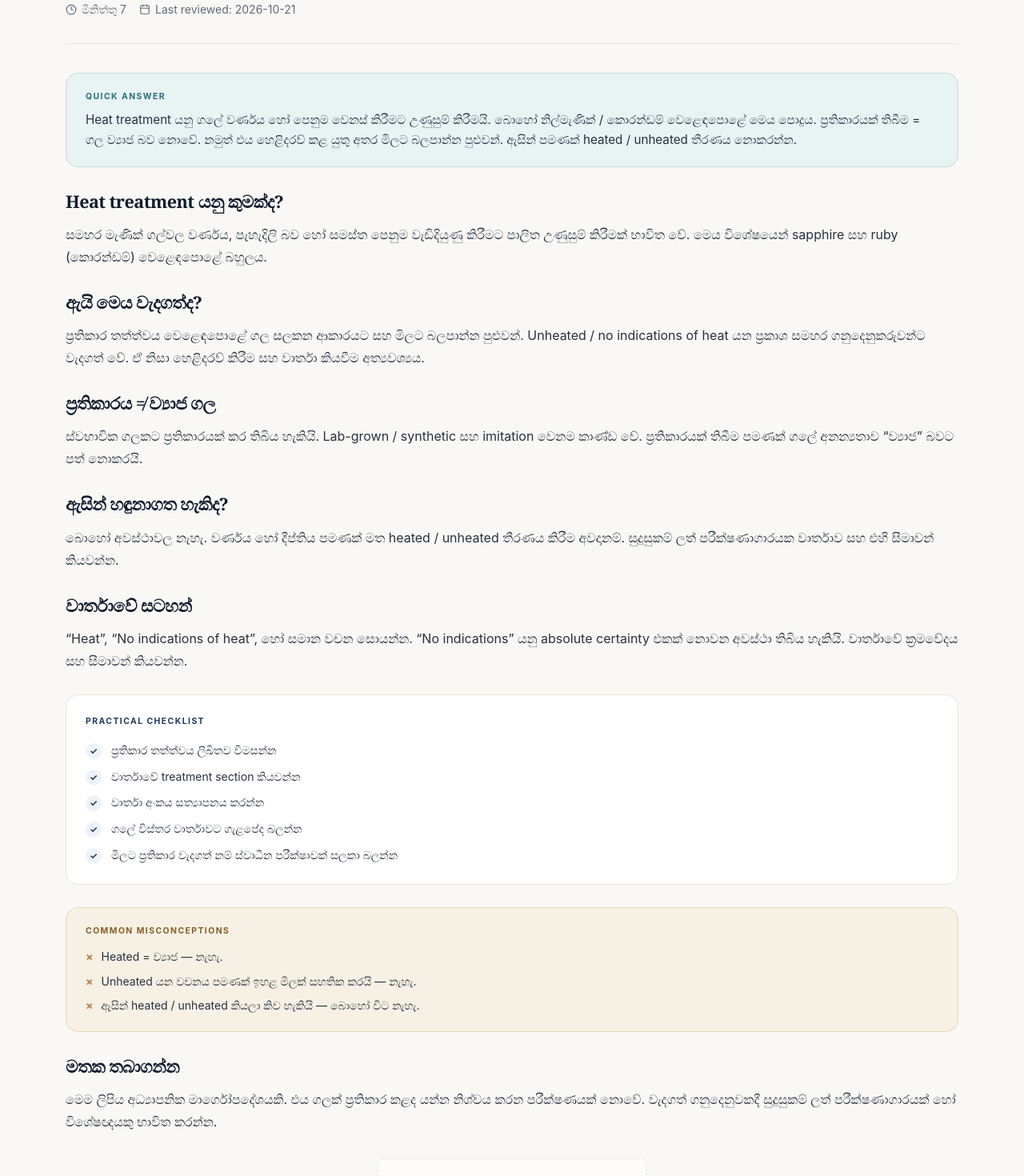
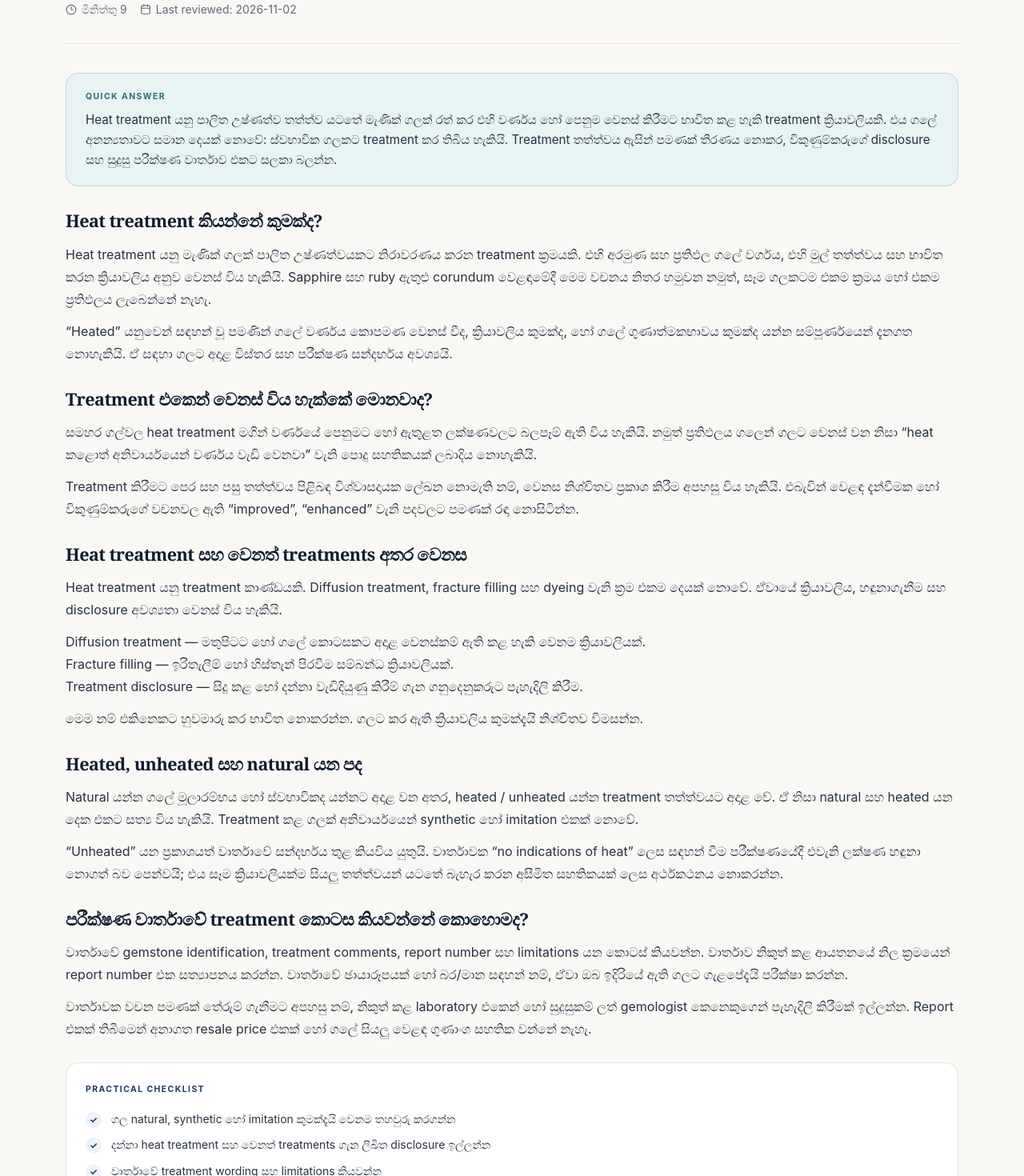
Before and after one commit to LinukaBandara/GemologyX, a Next.js app: page /si/learn/heat-treatment-guide in a window 1280 px wide. Shown: the part 320-1790 px from the top of the page at 80% size. Built offline with nearby package versions, Linux system fonts and the light colour scheme.

Commit message:
content: expand Sinhala heat treatment guide

```diff
--- a/src/app/si/learn/heat-treatment-guide/page.tsx
+++ b/src/app/si/learn/heat-treatment-guide/page.tsx
@@ -8,99 +8,155 @@ import {
 } from "@/components/article-layout";
 
 export const metadata: Metadata = {
-  title: "මැණික්වල උණුසුම් ප්‍රතිකාරය (Heat treatment) | GemologyX",
+  title: "මැණික්වල Heat Treatment: ක්‍රියාවලිය සහ හෙළිදරව් කිරීම | GemologyX",
   description:
-    "මැණික්වල උණුසුම් ප්‍රතිකාරය යනු කුමක්ද, එය වටිනාකමට බලපාන්නේ කෙසේද, හෙළිදරව් කිරීම සහ වාර්තා කියවන ආකාරය.",
+    "මැණික්වල heat treatment යනු කුමක්ද, එය පෙනුමට හා වෙළඳ වටිනාකමට බලපාන ආකාරය, වාර්තා කියවීම සහ ප්‍රතිකාර තොරතුරු තහවුරු කිරීම.",
 };
 
 export default function Page() {
   return (
     <ArticleLayout
       category="සිංහල මැණික් දැනුම"
-      readTime="මිනිත්තු 7"
-      title="මැණික්වල උණුසුම් ප්‍රතිකාරය (Heat treatment)"
+      readTime="මිනිත්තු 9"
+      title="මැණික්වල උණුසුම් ප්‍රතිකාරය (Heat Treatment)"
       crumbHref="/si/learn/gemstone-treatment-disclosure"
       crumbLabel="ප්‍රතිකාර හෙළි කිරීම"
-      lastReviewed="2026-10-21"
+      lastReviewed="2026-11-02"
       related={[
         { label: "ප්‍රතිකාර තොරතුරු හෙළි කිරීම", href: "/si/learn/gemstone-treatment-disclosure" },
-        { label: "Heated vs Unheated නිල්මැණික්", href: "/si/learn/heated-vs-unheated-blue-sapphire" },
+        { label: "Heated සහ unheated නිල්මැණික්", href: "/si/learn/heated-vs-unheated-blue-sapphire" },
+        { label: "Diffusion treatment", href: "/si/learn/diffusion-treatment-guide" },
+        { label: "Fracture filling", href: "/si/learn/fracture-filling-guide" },
         { label: "මැණික් පරීක්ෂණ වාර්තාව කියවීම", href: "/si/learn/how-to-read-gem-report" },
-        { label: "මැණික් මිලදී ගැනීමේ checklist", href: "/si/learn/gemstone-buying-checklist" },
       ]}
     >
       <QuickAnswer>
         <p>
-          Heat treatment යනු ගලේ වර්ණය හෝ පෙනුම වෙනස් කිරීමට උණුසුම් කිරීමයි.
-          බොහෝ නිල්මැණික් / කොරන්ඩම් වෙළෙඳපොළේ මෙය පොදුය. ප්‍රතිකාරයක් තිබීම =
-          ගල ව්‍යාජ බව නොවේ. නමුත් එය හෙළිදරව් කළ යුතු අතර මිලට බලපාන්න පුළුවන්.
-          ඇසින් පමණක් heated / unheated තීරණය නොකරන්න.
+          Heat treatment යනු පාලිත උෂ්ණත්ව තත්ත්ව යටතේ මැණික් ගලක් රත් කර
+          එහි වර්ණය හෝ පෙනුම වෙනස් කිරීමට භාවිත කළ හැකි treatment ක්‍රියාවලියකි.
+          එය ගලේ අනන්‍යතාවට සමාන දෙයක් නොවේ: ස්වභාවික ගලකට treatment කර තිබිය
+          හැකියි. Treatment තත්ත්වය ඇසින් පමණක් තීරණය නොකර, විකුණුම්කරුගේ
+          disclosure සහ සුදුසු පරීක්ෂණ වාර්තාව එකට සලකා බලන්න.
         </p>
       </QuickAnswer>
 
-      <ArticleSection heading="Heat treatment යනු කුමක්ද?">
+      <ArticleSection heading="Heat treatment කියන්නේ කුමක්ද?">
         <p>
-          සමහර මැණික් ගල්වල වර්ණය, පැහැදිලි බව හෝ සමස්ත පෙනුම වැඩිදියුණු කිරීමට
-          පාලිත උණුසුම් කිරීමක් භාවිත වේ. මෙය විශේෂයෙන් sapphire සහ ruby
-          (කොරන්ඩම්) වෙළෙඳපොළේ බහුලය.
+          Heat treatment යනු මැණික් ගලක් පාලිත උෂ්ණත්වයකට නිරාවරණය කරන
+          treatment ක්‍රමයකි. එහි අරමුණ සහ ප්‍රතිඵල ගලේ වර්ගය, එහි මුල්
+          තත්ත්වය සහ භාවිත කරන ක්‍රියාවලිය අනුව වෙනස් විය හැකියි.
+          Sapphire සහ ruby ඇතුළු corundum වෙළඳාමේදී මෙම වචනය නිතර
+          හමුවන නමුත්, සෑම ගලකටම එකම ක්‍රමය හෝ එකම ප්‍රතිඵලය ලැබෙන්නේ නැහැ.
+        </p>
+        <p>
+          “Heated” යනුවෙන් සඳහන් වූ පමණින් ගලේ වර්ණය කොපමණ වෙනස් වීද,
+          ක්‍රියාවලිය කුමක්ද, හෝ ගලේ ගුණාත්මකභාවය කුමක්ද යන්න සම්පූර්ණයෙන්
+          දැනගත නොහැකියි. ඒ සඳහා ගලට අදාළ විස්තර සහ පරීක්ෂණ සන්දර්භය අවශ්‍යයි.
         </p>
       </ArticleSection>
 
-      <ArticleSection heading="ඇයි මෙය වැදගත්ද?">
+      <ArticleSection heading="Treatment එකෙන් වෙනස් විය හැක්කේ මොනවාද?">
         <p>
-          ප්‍රතිකාර තත්ත්වය වෙළෙඳපොළේ ගල සලකන ආකාරයට සහ මිලට බලපාන්න පුළුවන්.
-          Unheated / no indications of heat යන ප්‍රකාශ සමහර ගනුදෙනුකරුවන්ට වැදගත්
-          වේ. ඒ නිසා හෙළිදරව් කිරීම සහ වාර්තා කියවීම අත්‍යවශ්‍යය.
+          සමහර ගල්වල heat treatment මගින් වර්ණයේ පෙනුමට හෝ ඇතුළත
+          ලක්ෂණවලට බලපෑම් ඇති විය හැකියි. නමුත් ප්‍රතිඵලය ගලෙන් ගලට
+          වෙනස් වන නිසා “heat කළොත් අනිවාර්යයෙන් වර්ණය වැඩි වෙනවා”
+          වැනි පොදු සහතිකයක් ලබාදිය නොහැකියි.
+        </p>
+        <p>
+          Treatment කිරීමට පෙර සහ පසු තත්ත්වය පිළිබඳ විශ්වාසදායක
+          ලේඛන නොමැති නම්, වෙනස නිශ්චිතව ප්‍රකාශ කිරීම අපහසු විය හැකියි.
+          එබැවින් වෙළඳ දැන්වීමක හෝ විකුණුම්කරුගේ වචනවල ඇති
+          “improved”, “enhanced” වැනි පදවලට පමණක් රඳා නොසිටින්න.
         </p>
       </ArticleSection>
 
-      <ArticleSection heading="ප්‍රතිකාරය ≠ ව්‍යාජ ගල">
+      <ArticleSection heading="Heat treatment සහ වෙනත් treatments අතර වෙනස">
         <p>
-          ස්වභාවික ගලකට ප්‍රතිකාරයක් කර තිබිය හැකියි. Lab-grown / synthetic සහ
-          imitation වෙනම කාණ්ඩ වේ. ප්‍රතිකාරයක් තිබීම පමණක් ගලේ අනන්‍යතාව
-          “ව්‍යාජ” බවට පත් නොකරයි.
+          Heat treatment යනු treatment කාණ්ඩයකි. Diffusion treatment,
+          fracture filling සහ dyeing වැනි ක්‍රම එකම දෙයක් නොවේ.
+          ඒවායේ ක්‍රියාවලිය, හඳුනාගැනීම සහ disclosure අවශ්‍යතා වෙනස්
+          විය හැකියි.
+        </p>
+        <ul>
+          <li><a href="/si/learn/diffusion-treatment-guide">Diffusion treatment</a> — මතුපිටට හෝ ගලේ කොටසකට අදාළ වෙනස්කම් ඇති කළ හැකි වෙනම ක්‍රියාවලියක්.</li>
+          <li><a href="/si/learn/fracture-filling-guide">Fracture filling</a> — ඉරිතැලීම් හෝ හිස්තැන් පිරවීම සම්බන්ධ ක්‍රියාවලියක්.</li>
+          <li><a href="/si/learn/gemstone-treatment-disclosure">Treatment disclosure</a> — සිදු කළ හෝ දන්නා වැඩිදියුණු කිරීම් ගැන ගනුදෙනුකරුට පැහැදිලි කිරීම.</li>
+        </ul>
+        <p>
+          මෙම නම් එකිනෙකට හුවමාරු කර භාවිත නොකරන්න. ගලට කර ඇති
+          ක්‍රියාවලිය කුමක්දැයි නිශ්චිතව විමසන්න.
         </p>
       </ArticleSection>
 
-      <ArticleSection heading="ඇසින් හඳුනාගත හැකිද?">
+      <ArticleSection heading="Heated, unheated සහ natural යන පද">
         <p>
-          බොහෝ අවස්ථාවල නැහැ. වර්ණය හෝ දීප්තිය පමණක් මත heated / unheated තීරණය
-          කිරීම අවදානම්. සුදුසුකම් ලත් පරීක්ෂණාගාරයක වාර්තාව සහ එහි සීමාවන්
-          කියවන්න.
+          Natural යන්න ගලේ මූලාරම්භය හෝ ස්වභාවිකද යන්නට අදාළ වන අතර,
+          heated / unheated යන්න treatment තත්ත්වයට අදාළ වේ. ඒ නිසා
+          natural සහ heated යන දෙක එකට සත්‍ය විය හැකියි. Treatment
+          කළ ගලක් අනිවාර්යයෙන් synthetic හෝ imitation එකක් නොවේ.
+        </p>
+        <p>
+          “Unheated” යන ප්‍රකාශයත් වාර්තාවේ සන්දර්භය තුළ කියවිය යුතුයි.
+          වාර්තාවක “no indications of heat” ලෙස සඳහන් වීම පරීක්ෂණයේදී
+          එවැනි ලක්ෂණ හඳුනා නොගත් බව පෙන්වයි; එය සෑම ක්‍රියාවලියක්ම
+          සියලු තත්ත්වයන් යටතේ බැහැර කරන අසීමිත සහතිකයක් ලෙස
+          අර්ථකථනය නොකරන්න.
         </p>
       </ArticleSection>
 
-      <ArticleSection heading="වාර්තාවේ සටහන්">
+      <ArticleSection heading="පරීක්ෂණ වාර්තාවේ treatment කොටස කියවන්නේ කොහොමද?">
         <p>
-          “Heat”, “No indications of heat”, හෝ සමාන වචන සොයන්න. “No indications”
-          යනු absolute certainty එකක් නොවන අවස්ථා තිබිය හැකියි. වාර්තාවේ ක්‍රමවේදය
-          සහ සීමාවන් කියවන්න.
+          වාර්තාවේ gemstone identification, treatment comments,
+          report number සහ limitations යන කොටස් කියවන්න. වාර්තාව
+          නිකුත් කළ ආයතනයේ නිල ක්‍රමයෙන් report number එක
+          සත්‍යාපනය කරන්න. වාර්තාවේ ඡායාරූපයක් හෝ බර/මාන සඳහන්
+          නම්, ඒවා ඔබ ඉදිරියේ ඇති ගලට ගැළපේදැයි පරීක්ෂා කරන්න.
+        </p>
+        <p>
+          වාර්තාවක වචන පමණක් තේරුම් ගැනීමට අපහසු නම්, නිකුත් කළ
+          laboratory එකෙන් හෝ සුදුසුකම් ලත් gemologist කෙනෙකුගෙන්
+          පැහැදිලි කිරීමක් ඉල්ලන්න. Report එකක් තිබීමෙන් අනාගත
+          resale price එකක් හෝ ගලේ සියලු වෙළඳ ගුණාංග සහතික
+          වන්නේ නැහැ.
         </p>
       </ArticleSection>
 
       <PracticalChecklist
         items={[
-          "ප්‍රතිකාර තත්ත්වය ලිඛිතව විමසන්න",
-          "වාර්තාවේ treatment section කියවන්න",
-          "වාර්තා අංකය සත්‍යාපනය කරන්න",
-          "ගලේ විස්තර වාර්තාවට ගැළපේද බලන්න",
-          "මිලට ප්‍රතිකාර වැදගත් නම් ස්වාධීන පරීක්ෂාවක් සලකා බලන්න",
+          "ගල natural, synthetic හෝ imitation කුමක්දැයි වෙනම තහවුරු කරගන්න",
+          "දන්නා heat treatment සහ වෙනත් treatments ගැන ලිඛිත disclosure ඉල්ලන්න",
+          "වාර්තාවේ treatment wording සහ limitations කියවන්න",
+          "Report number එක නිකුත් කළ laboratory එකෙන් සත්‍යාපනය කරන්න",
+          "වාර්තාවේ විස්තර ඔබේ ගලට ගැළපේදැයි පරීක්ෂා කරන්න",
+          "Treatment තත්ත්වය මිලට වැදගත් නම් ස්වාධීන පරීක්ෂාවක් සලකා බලන්න",
         ]}
       />
 
       <Misconceptions
         items={[
-          "Heated = ව්‍යාජ — නැහැ.",
-          "Unheated යන වචනය පමණක් ඉහළ මිලක් සහතික කරයි — නැහැ.",
-          "ඇසින් heated / unheated කියලා කිව හැකියි — බොහෝ විට නැහැ.",
+          "Heated = fake — නැහැ; treatment සහ identity වෙනස් කරුණු දෙකක්.",
+          "Natural = unheated — නැහැ; natural ගලකට treatment කර තිබිය හැකියි.",
+          "වර්ණය ලස්සන නම් unheated — පෙනුම පමණක් ප්‍රමාණවත් සාක්ෂියක් නොවේ.",
+          "No indications of heat = සෑම සැකයක්ම ඉවත් කරන සහතිකයක් — වාර්තාවේ සීමාවන් කියවිය යුතුයි.",
         ]}
       />
 
+      <ArticleSection heading="තවත් කියවන්න">
+        <p>
+          Sapphire සම්බන්ධ buyer comparison සඳහා{" "}
+          <a href="/si/learn/heated-vs-unheated-blue-sapphire">heated සහ unheated නිල්මැණික් අතර වෙනස</a>{" "}
+          කියවන්න. Treatment පිළිබඳ සම්පූර්ණ disclosure සඳහා{" "}
+          <a href="/si/learn/gemstone-treatment-disclosure">ප්‍රතිකාර තොරතුරු හෙළි කිරීම</a>{" "}
+          බලන්න.
+        </p>
+      </ArticleSection>
+
       <ArticleSection heading="මතක තබාගන්න">
         <p>
-          මෙම ලිපිය අධ්‍යාපනික මාර්ගෝපදේශයකි. එය ගලක් ප්‍රතිකාර කළද යන්න නිශ්චය
-          කරන පරීක්ෂණයක් නොවේ. වැදගත් ගනුදෙනුවකදී සුදුසුකම් ලත් පරීක්ෂණාගාරයක්
-          හෝ විශේෂඥයකු භාවිත කරන්න.
+          Heat treatment යනු ගලේ පෙනුමට බලපෑම් කළ හැකි treatment ක්‍රියාවලියක්
+          මිස ගලේ වටිනාකම හෝ අනන්‍යතාව තනිව තීරණය කරන ලේබලයක් නොවේ.
+          වැදගත් ගනුදෙනුවකදී ලිඛිත disclosure, සත්‍යාපිත වාර්තාව සහ
+          ස්වාධීන උපදෙස් භාවිත කරන්න. මෙම ලිපිය අධ්‍යාපනික මාර්ගෝපදේශයකි.
         </p>
       </ArticleSection>
     </ArticleLayout>
```
